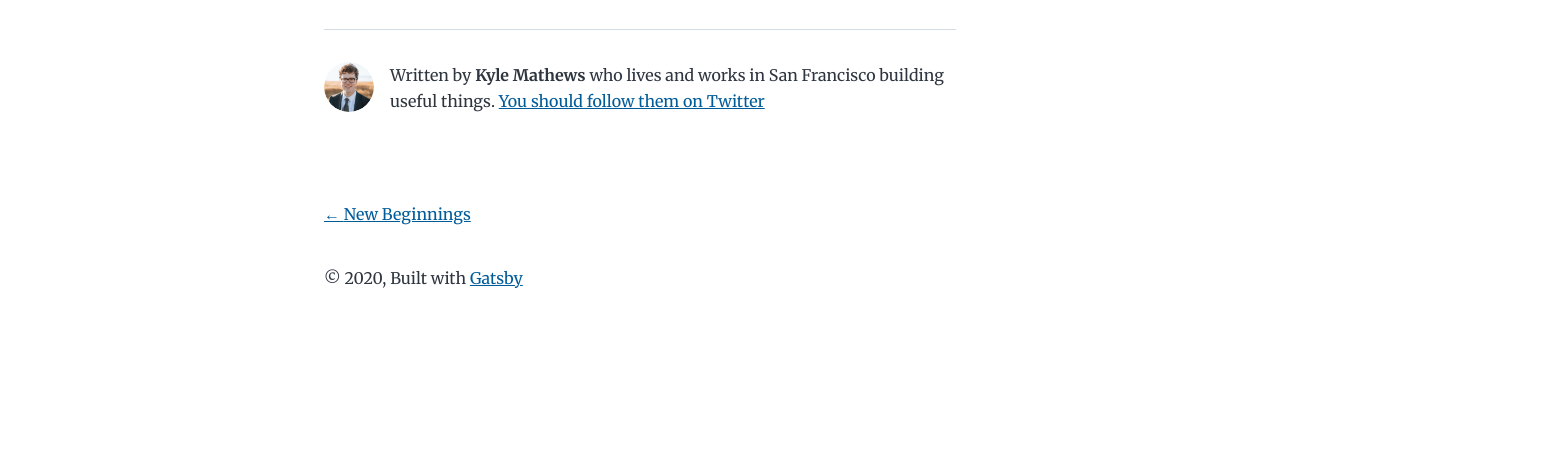
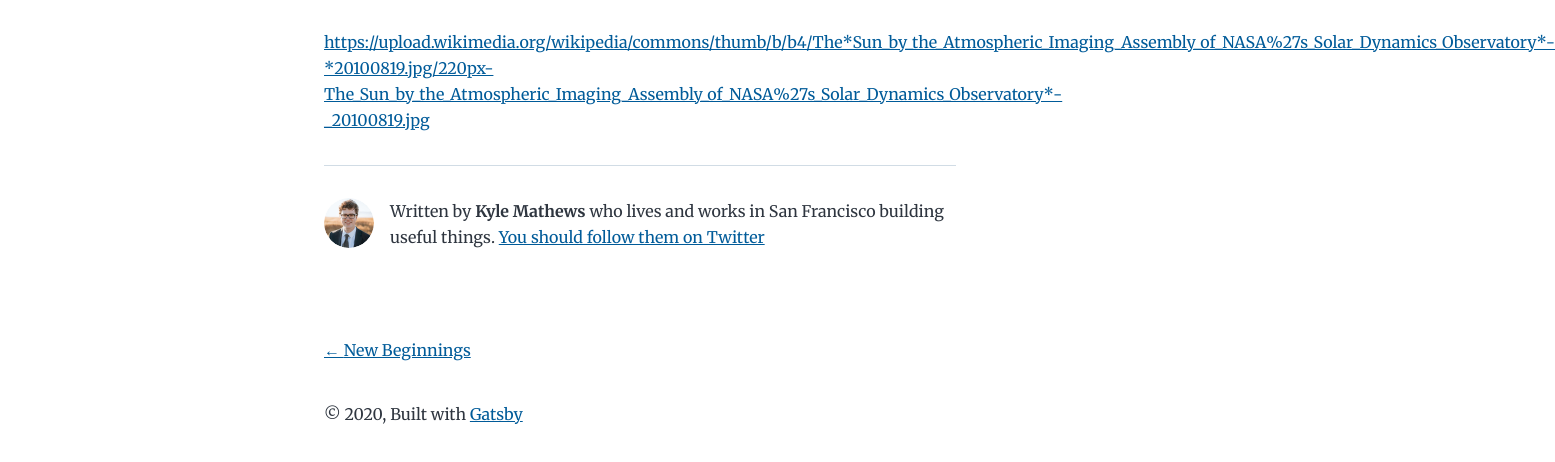
Before and after one commit to shahroze97/netlify-site, a Gatsby site: page /2020-11-17-hey/ in a window 1280 px wide. Shown: the part 666-1128 px from the top of the page, 1555 px wide, since content can reach past the window. Before the commit the page ends 1020 px from the top, so only its background shows below. Built offline with nearby package versions, Linux system fonts and the light colour scheme; Gatsby itself is replaced by a stand-in of ours.

Commit message:
Update Blog “2020-11-17-hey”

```diff
--- a/content/blog/2020-11-17-hey.md
+++ b/content/blog/2020-11-17-hey.md
@@ -9,3 +9,5 @@ yoooo
 ![Yoo](/images/uploads/gestoria-travasa.png "This is the pic")
 
 asas lorem ipsum
+
+https://upload.wikimedia.org/wikipedia/commons/thumb/b/b4/The*Sun_by_the_Atmospheric_Imaging_Assembly_of_NASA%27s_Solar_Dynamics_Observatory*-*20100819.jpg/220px-The_Sun_by_the_Atmospheric_Imaging_Assembly_of_NASA%27s_Solar_Dynamics_Observatory*-_20100819.jpg
```
